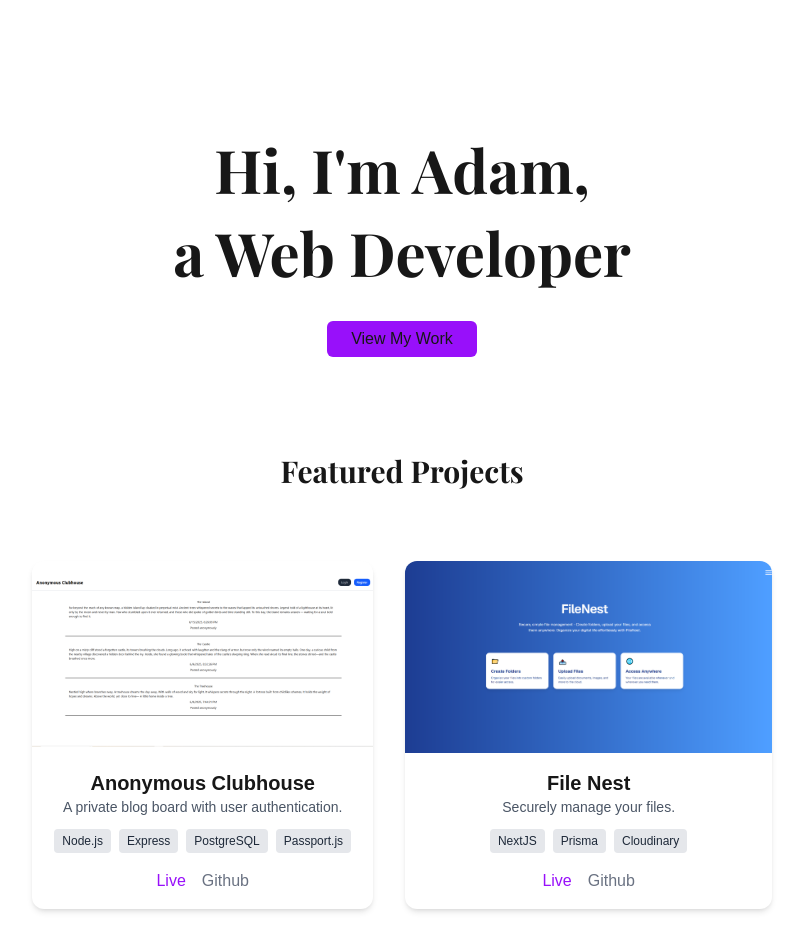
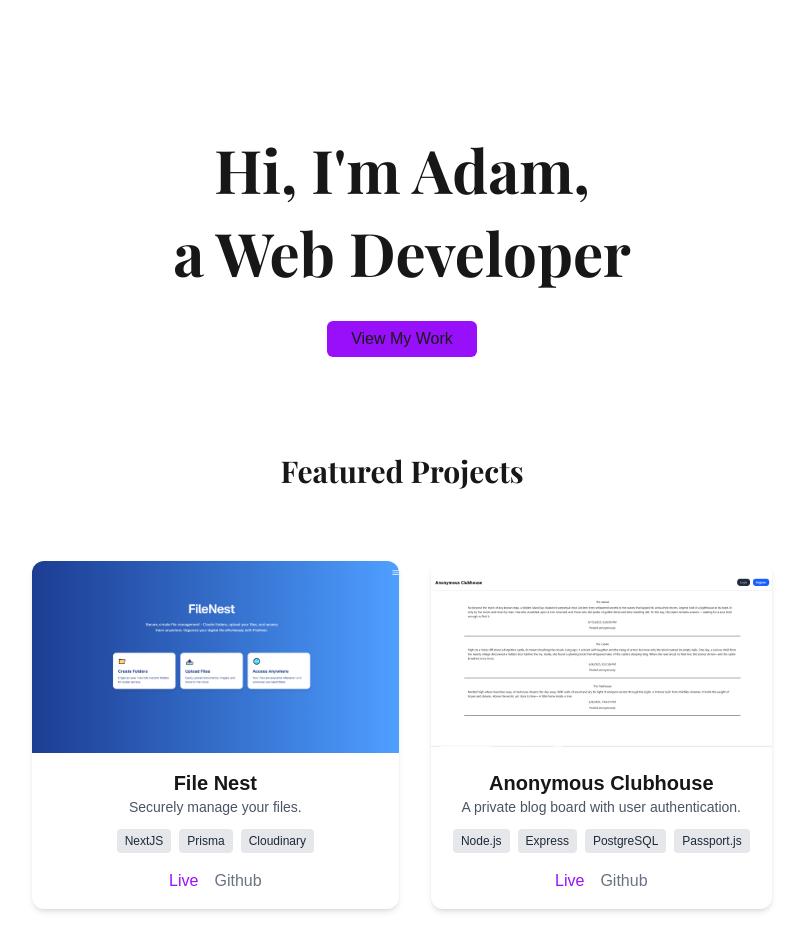
Before and after one commit to Apurcell88/portfolio, a Next.js app: page / in a window 1280 px wide. Shown: the top 952 px of the page, without its empty margins (238-1041 px from the left). Built offline with nearby package versions, Linux system fonts and the light colour scheme.

Commit message:
Re-arranged data.

```diff
--- a/data/projects.js
+++ b/data/projects.js
@@ -1,4 +1,12 @@
 export const projects = [
+  {
+    title: "File Nest",
+    description: "Securely manage your files.",
+    image: "/images/projects/file-nest.png",
+    tags: ["NextJS", "Prisma", "Cloudinary"],
+    link: "https://file-nest-kappa.vercel.app/",
+    github: "https://github.com/Apurcell88/FileNest",
+  },
   {
     title: "Anonymous Clubhouse",
     description: "A private blog board with user authentication.",
@@ -7,12 +15,4 @@ export const projects = [
     link: "https://anonymous-clubhouse.onrender.com",
     github: "https://github.com/Apurcell88/anonymous-clubhouse",
   },
-  {
-    title: "File Nest",
-    description: "Securely manage your files.",
-    image: "/images/projects/file-nest.png",
-    tags: ["NextJS", "Prisma", "Cloudinary"],
-    link: "https://file-nest-kappa.vercel.app/",
-    github: "https://github.com/Apurcell88/FileNest",
-  },
 ];
```
